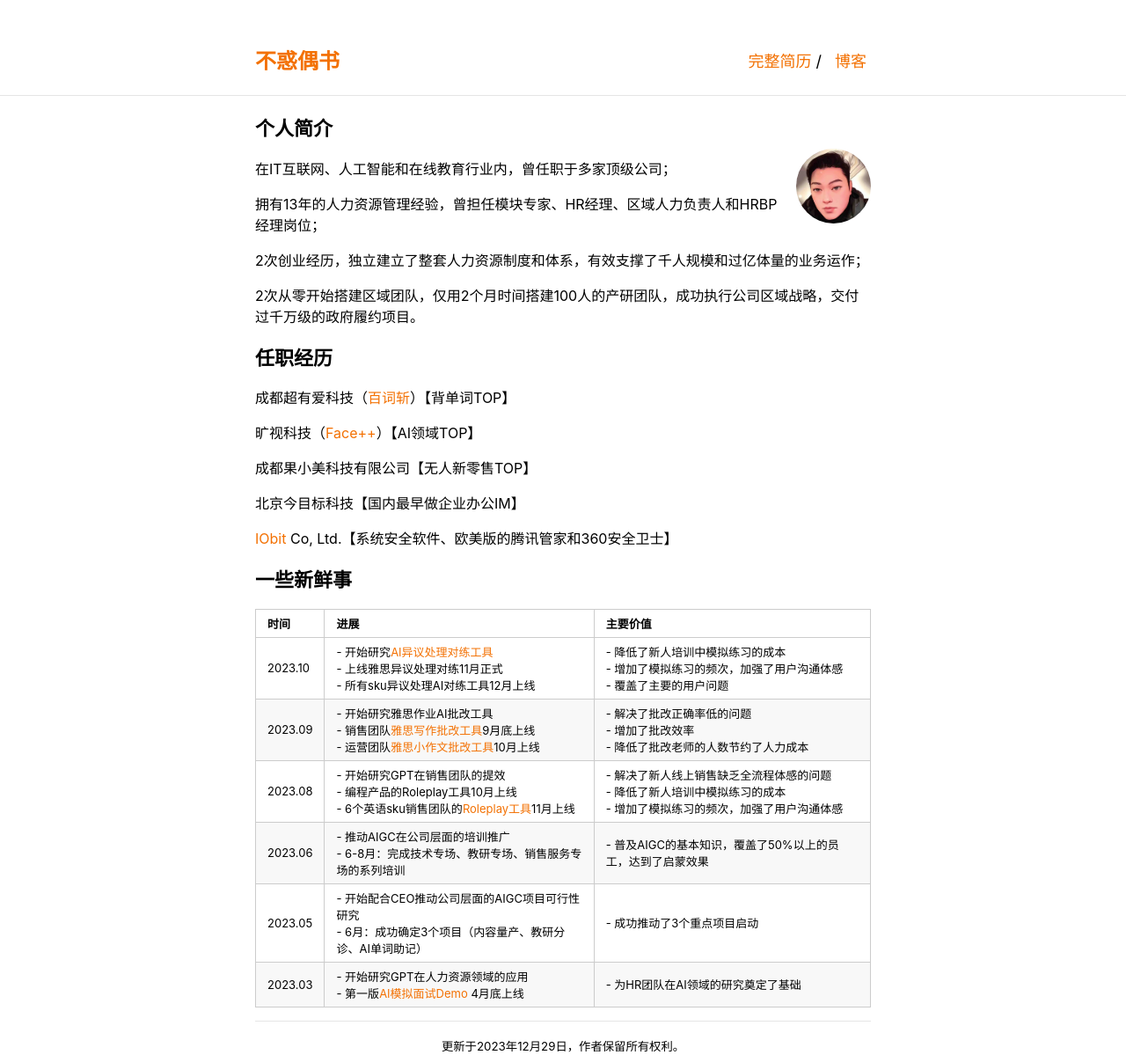
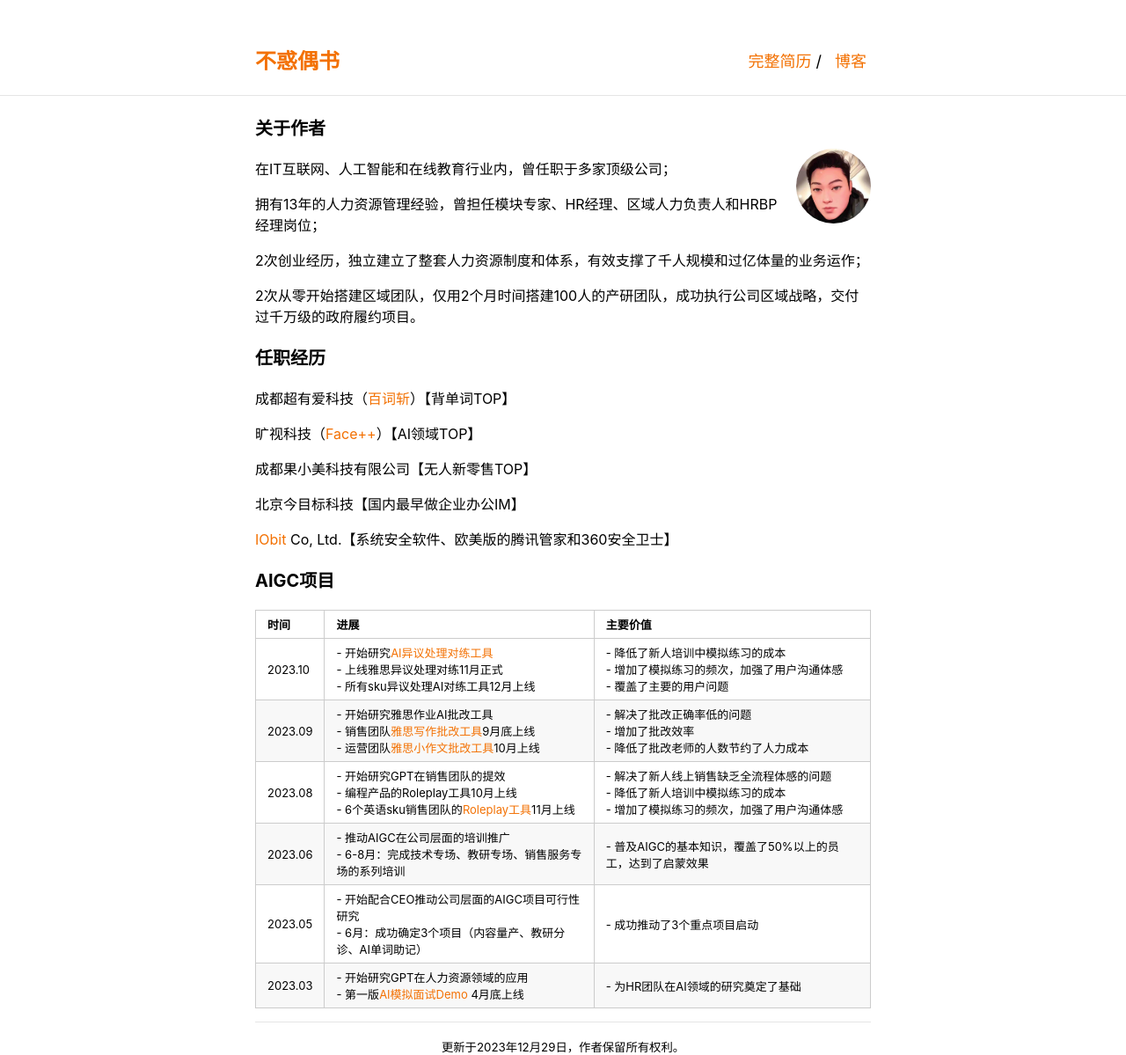
Before and after one commit to Harteyang/index, a Jekyll site: the page built from index.md, in a window 1280 px wide. Shown: the whole page at 88% size. Built offline with Jekyll 4.4.1, drawn with Linux system fonts in a browser that asks for light colours.

Commit message:
Update index.md

```diff
--- a/index.md
+++ b/index.md
@@ -5,7 +5,7 @@ title: Harte的主页
 ---
 
 
-## 个人简介
+### 关于作者
 
 <img class="profile-picture" src="sherlock.jpeg">
 
@@ -18,7 +18,7 @@ title: Harte的主页
 
 2次从零开始搭建区域团队，仅用2个月时间搭建100人的产研团队，成功执行公司区域战略，交付过千万级的政府履约项目。
 
-## 任职经历
+### 任职经历
 成都超有爱科技（[百词斩](https://www.baicizhan.com/)）【背单词TOP】
 
 旷视科技（[Face++](https://www.megvii.com)）【AI领域TOP】
@@ -29,7 +29,7 @@ title: Harte的主页
 
 [IObit](https://www.iobit.com) Co, Ltd.【系统安全软件、欧美版的腾讯管家和360安全卫士】
 
-## 一些新鲜事
+### AIGC项目
 
 | 时间          | 进展                                                        | 主要价值    |
 | ------------- | ------------------------------------------------------------ | -------- |
```
